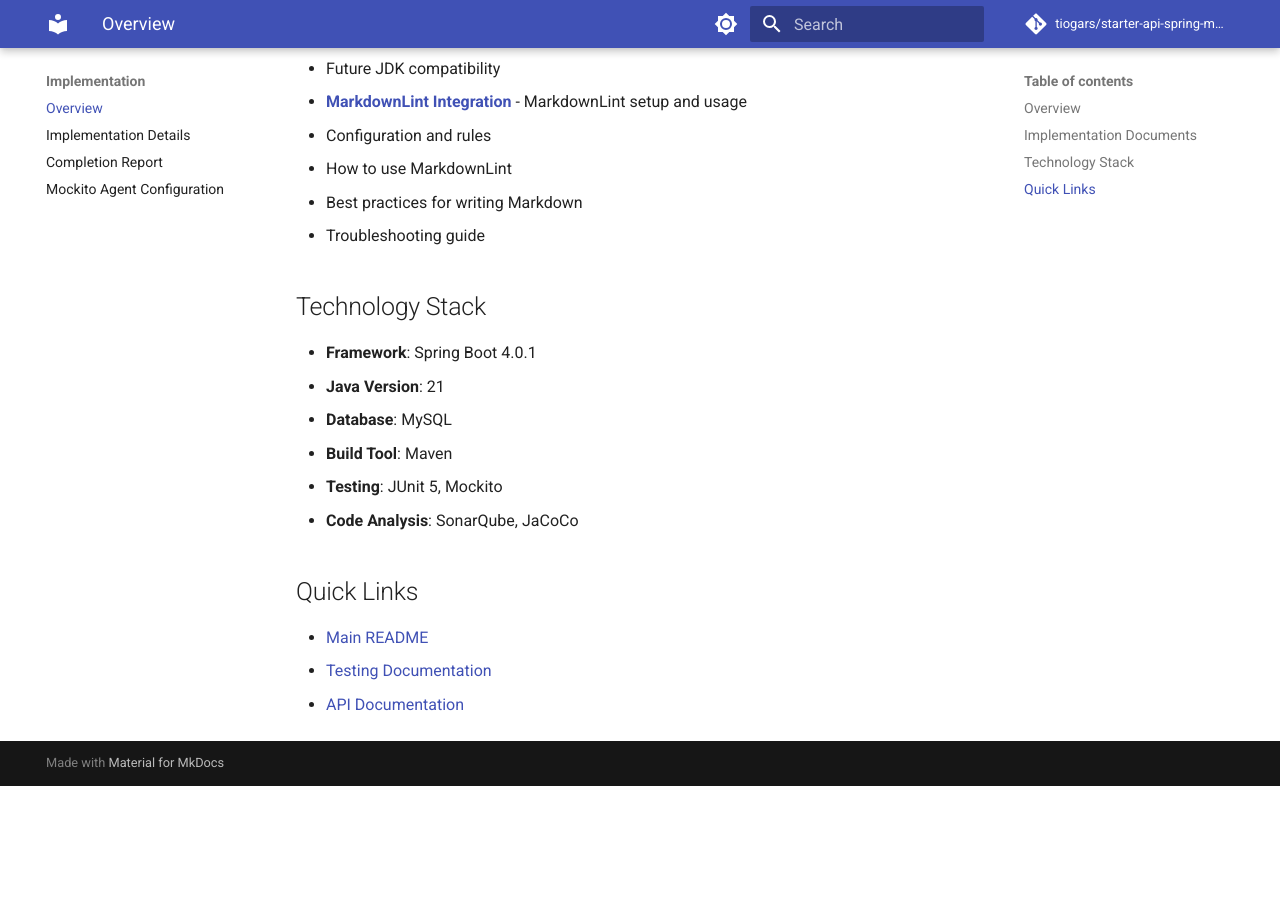
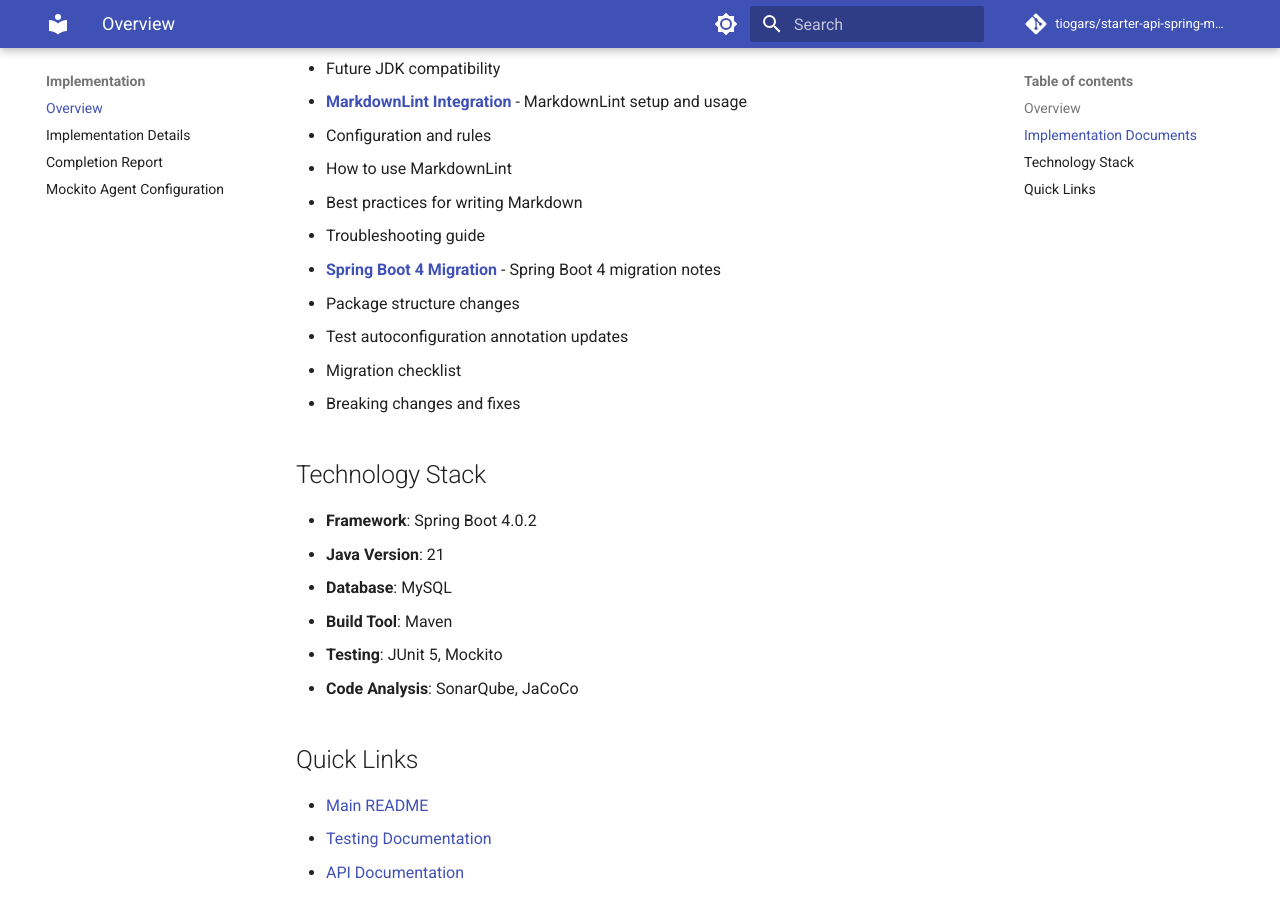
Before and after one commit to tiogars/starter-api-spring-mysql, an MkDocs documentation site: the page built from docs/implementation/index.md, in a window 1280 px wide and 900 px high, scrolled down 826 px. Built offline with MkDocs 1.6.1 and Material for MkDocs 9.7.7, drawn with Linux system fonts in a browser that asks for light colours; comment, search, counter and statistics services are not loaded; before the commit the page ends 1612 px from its top, so only the background shows below that.

Commit message:
docs: Add Spring Boot 4 migration notes
Co-authored-by: tiogars <20747024+tiogars@users.noreply.github.com>

```diff
--- a/docs/implementation/index.md
+++ b/docs/implementation/index.md
@@ -30,9 +30,15 @@ Documentation related to how features are implemented, project milestones, and t
   - Best practices for writing Markdown
   - Troubleshooting guide
 
+- **[Spring Boot 4 Migration](SPRING_BOOT_4_MIGRATION.md)** - Spring Boot 4 migration notes
+  - Package structure changes
+  - Test autoconfiguration annotation updates
+  - Migration checklist
+  - Breaking changes and fixes
+
 ## Technology Stack
 
-- **Framework**: Spring Boot 4.0.1
+- **Framework**: Spring Boot 4.0.2
 - **Java Version**: 21
 - **Database**: MySQL
 - **Build Tool**: Maven
```
Also changed, not shown: docs/implementation/SPRING_BOOT_4_MIGRATION.md (added, +84 -0 lines).
